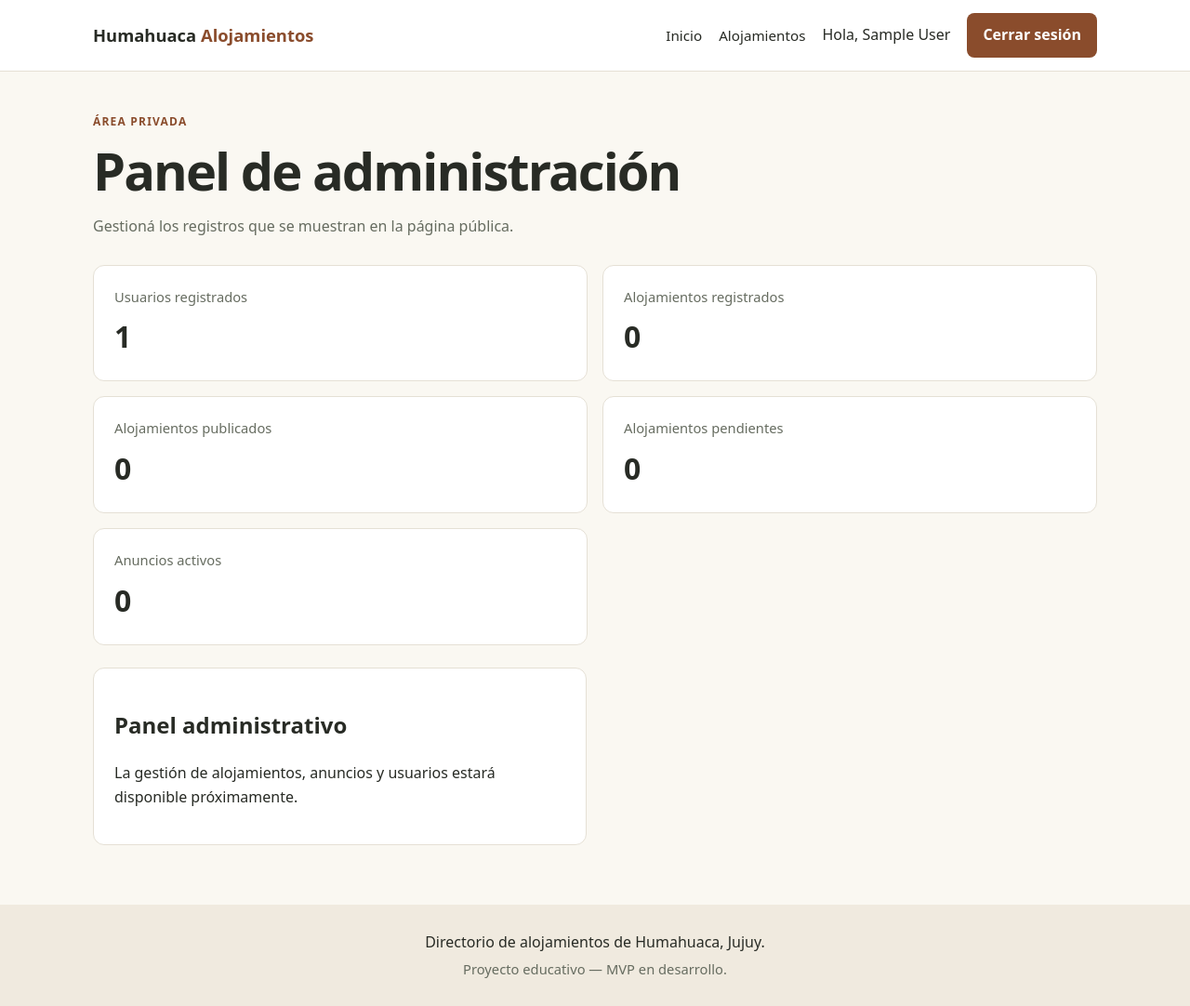
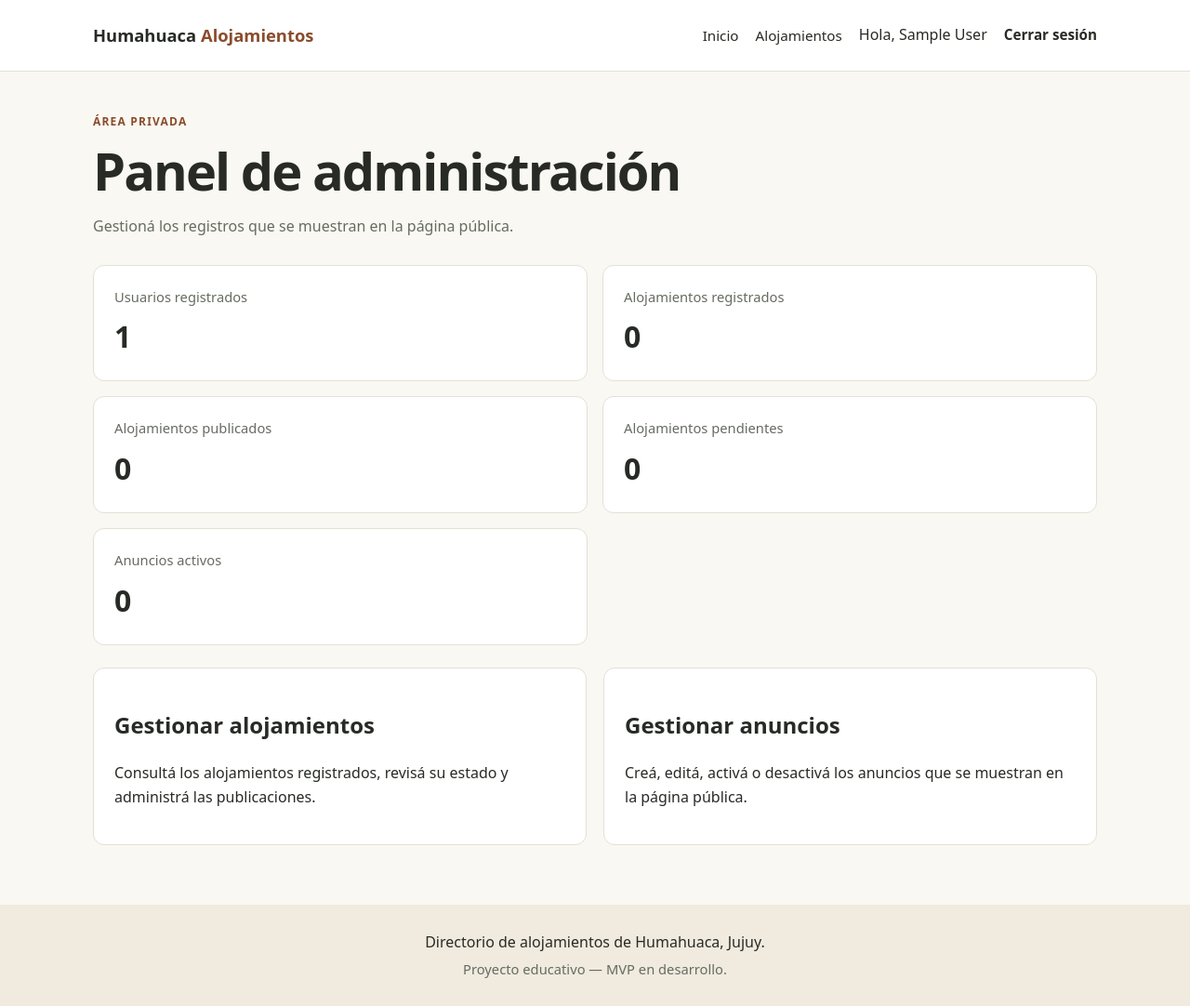
Before and after one commit to sannic-soft/registro-humahuaca, a Flask app: page /admin/ in a window 1280 px wide. Shown: the whole page at 93% size. Run offline with Flask 3, Linux system fonts and the light colour scheme; the visitor is signed in with stand-in values (Sample User, id 1); data comes from the database, SQL or seed files in the repository; data that the repository does not hold is empty.

Commit message:
Complete admin announcements management

```diff
--- a/routes/admin.py
+++ b/routes/admin.py
@@ -218,3 +218,209 @@ def cambiar_estado_alojamiento(alojamiento_id):
         )
         + f"#alojamiento-{alojamiento_id}"
     )
+
+
+@bp.route("/anuncios", methods=("GET",))
+@roles_required("admin")
+def anuncios():
+    """Muestra todos los anuncios, activos e inactivos."""
+    db = get_db()
+
+    anuncios = db.execute(
+        """
+        SELECT id, titulo, descripcion AS contenido, activo, creado_en
+        FROM anuncios
+        ORDER BY creado_en DESC, id DESC
+        """
+    ).fetchall()
+
+    return render_template(
+        "admin/anuncios.html",
+        anuncios=anuncios
+    )
+
+
+@bp.route("/anuncios/crear", methods=("POST",))
+@roles_required("admin")
+def crear_anuncio():
+    """Crea un anuncio nuevo."""
+    if not validar_csrf():
+        flash("La solicitud no es válida. Intentá nuevamente.", "error")
+        return redirect(url_for("admin.anuncios"))
+
+    titulo = request.form.get("titulo", "").strip()
+    contenido = request.form.get("contenido", "").strip()
+
+    if not titulo or not contenido:
+        flash("El título y el contenido son obligatorios.", "error")
+        return redirect(url_for("admin.anuncios"))
+
+    if len(titulo) > 150:
+        flash("El título no puede superar los 150 caracteres.", "error")
+        return redirect(url_for("admin.anuncios"))
+
+    if len(contenido) > 5000:
+        flash("El contenido no puede superar los 5000 caracteres.", "error")
+        return redirect(url_for("admin.anuncios"))
+
+    db = get_db()
+
+    try:
+        db.execute(
+            """
+            INSERT INTO anuncios (titulo, descripcion)
+            VALUES (?, ?)
+            """,
+            (titulo, contenido)
+        )
+        db.commit()
+        anuncio_id = db.execute("SELECT last_insert_rowid()").fetchone()[0]
+
+    except sqlite3.Error:
+        db.rollback()
+        flash("No se pudo crear el anuncio. Intentá nuevamente.", "error")
+        return redirect(url_for("admin.anuncios"))
+
+    flash(
+        "El anuncio fue creado correctamente.",
+        category="anuncio"
+    )
+
+    return redirect(
+        url_for("admin.anuncios", actualizado=anuncio_id)
+        + f"#anuncio-{anuncio_id}"
+    )
+
+
+@bp.route(
+    "/anuncios/editar/<int:anuncio_id>",
+    methods=("GET", "POST")
+)
+@roles_required("admin")
+def editar_anuncio(anuncio_id):
+    """Muestra y procesa la edición de un anuncio."""
+    db = get_db()
+
+    anuncio = db.execute(
+        """
+        SELECT id, titulo, descripcion AS contenido, activo, creado_en
+        FROM anuncios
+        WHERE id = ?
+        """,
+        (anuncio_id,)
+    ).fetchone()
+
+    if anuncio is None:
+        flash("El anuncio solicitado no existe.", "error")
+        return redirect(url_for("admin.anuncios"))
+
+    if request.method == "POST":
+
+        if not validar_csrf():
+            flash("La solicitud no es válida. Intentá nuevamente.", "error")
+            return redirect(url_for("admin.anuncios"))
+
+        titulo = request.form.get("titulo", "").strip()
+        contenido = request.form.get("contenido", "").strip()
+
+        if not titulo or not contenido:
+            flash("El título y el contenido son obligatorios.", "error")
+            return redirect(
+                url_for("admin.editar_anuncio", anuncio_id=anuncio_id)
+            )
+
+        if len(titulo) > 150:
+            flash("El título no puede superar los 150 caracteres.", "error")
+            return redirect(
+                url_for("admin.editar_anuncio", anuncio_id=anuncio_id)
+            )
+
+        if len(contenido) > 5000:
+            flash("El contenido no puede superar los 5000 caracteres.", "error")
+            return redirect(
+                url_for("admin.editar_anuncio", anuncio_id=anuncio_id)
+            )
+
+        try:
+            db.execute(
+                """
+                UPDATE anuncios
+                SET titulo = ?, descripcion = ?
+                WHERE id = ?
+                """,
+                (titulo, contenido, anuncio_id)
+            )
+            db.commit()
+
+        except sqlite3.Error:
+            db.rollback()
+            flash("No se pudo actualizar el anuncio.", "error")
+            return redirect(
+                url_for("admin.editar_anuncio", anuncio_id=anuncio_id)
+            )
+
+        flash(
+            "El anuncio fue actualizado correctamente.",
+            category="anuncio"
+        )
+
+        return redirect(
+            url_for("admin.anuncios", actualizado=anuncio_id)
+            + f"#anuncio-{anuncio_id}"
+        )
+
+    return render_template(
+        "admin/editar_anuncio.html",
+        anuncio=anuncio
+    )
+
+@bp.route(
+    "/anuncios/estado/<int:anuncio_id>",
+    methods=("POST",)
+)
+@roles_required("admin")
+def cambiar_estado_anuncio(anuncio_id):
+    """Activa o desactiva un anuncio."""
+    if not validar_csrf():
+        flash("La solicitud no es válida. Intentá nuevamente.", "error")
+        return redirect(url_for("admin.anuncios"))
+
+    db = get_db()
+
+    anuncio = db.execute(
+        "SELECT id, activo FROM anuncios WHERE id = ?",
+        (anuncio_id,)
+    ).fetchone()
+
+    if anuncio is None:
+        flash("El anuncio solicitado no existe.", "error")
+        return redirect(url_for("admin.anuncios"))
+
+    nuevo_estado = 0 if anuncio["activo"] else 1
+
+    try:
+        db.execute(
+            """
+            UPDATE anuncios
+            SET activo = ?
+            WHERE id = ?
+            """,
+            (nuevo_estado, anuncio_id)
+        )
+        db.commit()
+
+    except sqlite3.Error:
+        db.rollback()
+        flash("No se pudo cambiar el estado del anuncio.", "error")
+        return redirect(url_for("admin.anuncios"))
+
+    mensaje = "activado" if nuevo_estado else "desactivado"
+    flash(
+        f"El anuncio fue {mensaje} correctamente.",
+        category="anuncio"
+    )
+
+    return redirect(
+        url_for("admin.anuncios", actualizado=anuncio_id)
+        + f"#anuncio-{anuncio_id}"
+    )
--- a/static/css/style.css
+++ b/static/css/style.css
@@ -510,3 +510,22 @@ td {
         min-width: 150px;
     }
 }
+
+/* Acciones de administración de anuncios */
+
+.announcement-actions {
+    display: flex;
+    align-items: center;
+    flex-wrap: wrap;
+    gap: 16px;
+    margin-top: 18px;
+}
+
+.announcement-actions form {
+    margin: 0;
+}
+
+.announcement-actions .text-link {
+    display: inline-block;
+    padding: 7px 0;
+}
--- a/templates/admin/dashboard.html
+++ b/templates/admin/dashboard.html
@@ -39,9 +39,22 @@
 </div>
 
 <div class="admin-links">
-    <article class="admin-link">
-        <h2>Panel administrativo</h2>
-        <p>La gestión de alojamientos, anuncios y usuarios estará disponible próximamente.</p>
-    </article>
+
+    <a class="admin-link" href="{{ url_for('admin.alojamientos') }}">
+        <h2>Gestionar alojamientos</h2>
+        <p>
+            Consultá los alojamientos registrados, revisá su estado
+            y administrá las publicaciones.
+        </p>
+    </a>
+
+    <a class="admin-link" href="{{ url_for('admin.anuncios') }}">
+        <h2>Gestionar anuncios</h2>
+        <p>
+            Creá, editá, activá o desactivá los anuncios
+            que se muestran en la página pública.
+        </p>
+    </a>
+
 </div>
 {% endblock %}
--- a/templates/base.html
+++ b/templates/base.html
@@ -19,13 +19,19 @@
 	      {% if session.get('usuario_id') %}
               <span>Hola, {{ session.get('usuario_nombre') }}</span>
 
-              <form action="{{ url_for('auth.logout') }}" method="POST">
+              <form
+		class="inline-form"
+		action="{{ url_for('auth.logout') }}"
+		method="POST"
+		>
 		<input
                   type="hidden"
                   name="_csrf_token"
                   value="{{ csrf_token() }}"
 		  >
-		<button type="submit">Cerrar sesión</button>
+		<button class="nav-button" type="submit">
+		  Cerrar sesión
+		</button>
               </form>
 	      {% else %}
               <a href="{{ url_for('auth.login') }}">Iniciar sesión</a>
@@ -37,7 +43,7 @@
 
     <main class="container main-content">
       {% with messages = get_flashed_messages(with_categories=true) %}
-      {% set global_messages = messages | rejectattr('0', 'equalto', 'alojamiento') | list %}
+      {% set global_messages = messages | rejectattr('0', 'in', ['alojamiento', 'anuncio']) | list %}
 
       {% if global_messages %}
         <div class="messages" aria-live="polite">
```
Also changed, not shown: templates/admin/anuncios.html (+32 -9 lines), templates/admin/editar_anuncio.html (added, +55 -0 lines).
